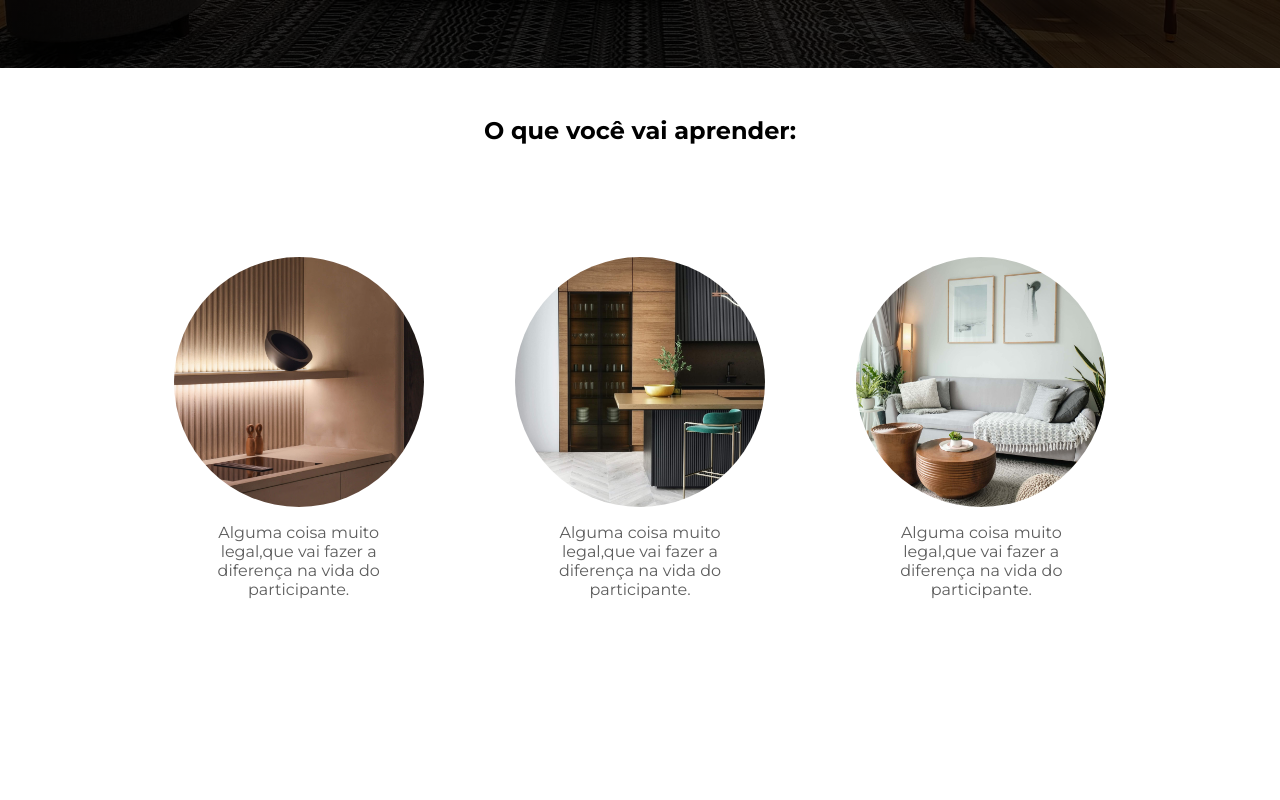
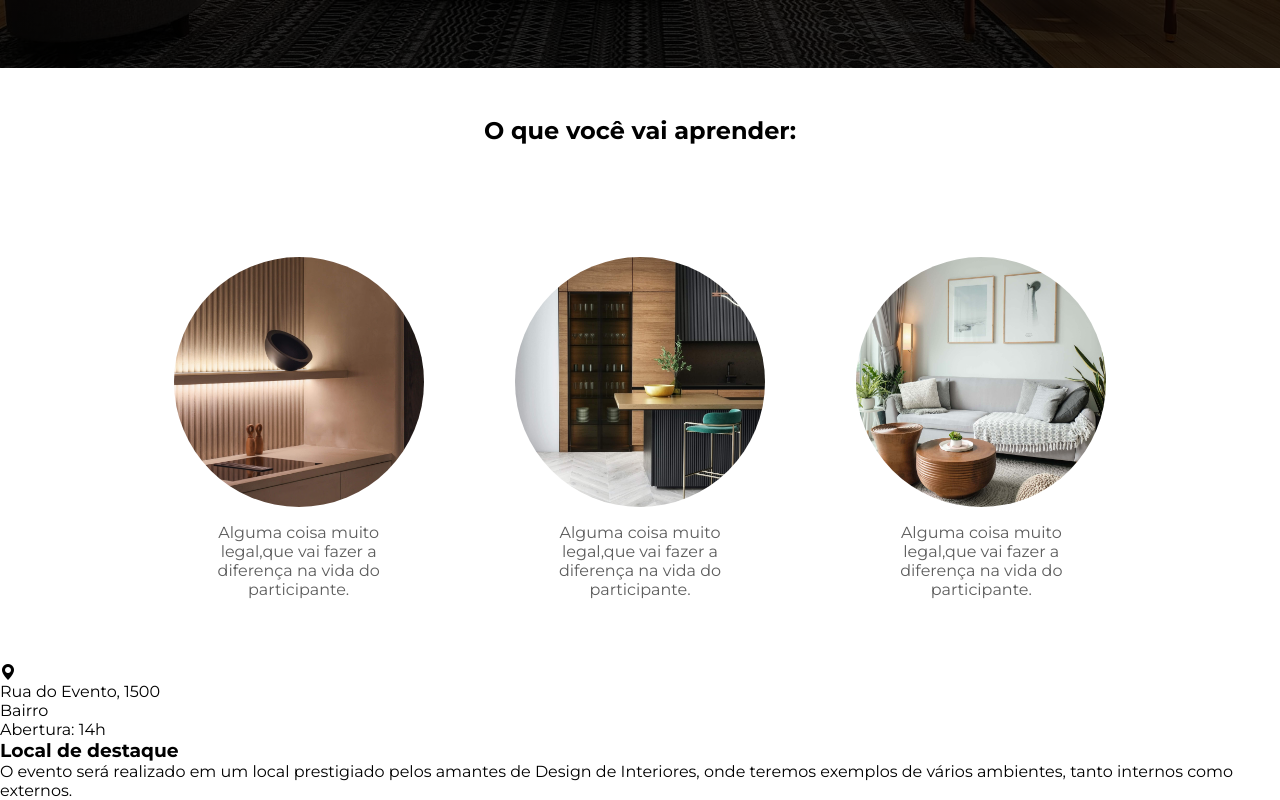
Before and after one commit to julianossgs/Landing-Page, a plain HTML site: page index.html in a window 1280 px wide. Shown: the part 612-1412 px from the top of the page. Before the commit the page ends 1275 px from the top, so only its background shows below. Drawn offline with nearby package versions, Linux system fonts and the light colour scheme.

Commit message:
Html da seção Location

```diff
--- a/index.html
+++ b/index.html
@@ -91,5 +91,28 @@
         </div>
 
       </section>
+      <!--Section Location-->
+      <section id="location">
+        <div id="address">
+            <i class="bi bi-geo-alt-fill"></i>
+            <div id="address-details">
+                <p>Rua do Evento, 1500</p>
+                <p>Bairro</p>
+                <p>Abertura: 14h</p>
+
+            </div>
+
+        </div>
+        <div id="about-location">
+            <h3>Local de destaque</h3>
+            <p>
+                O evento será realizado em um local prestigiado pelos amantes de
+                Design de Interiores, onde teremos exemplos de vários ambientes, tanto
+                internos como externos.
+            </p>
+
+        </div>
+
+      </section>
     </body>
 </html>
```
